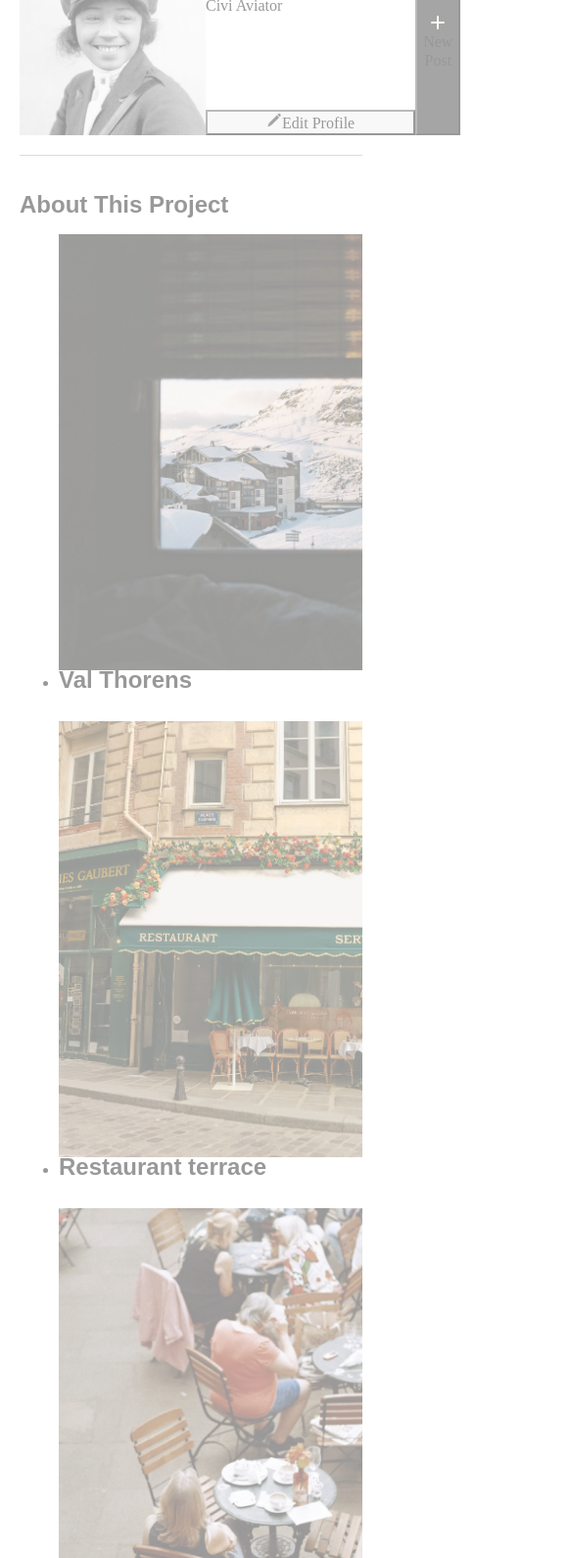
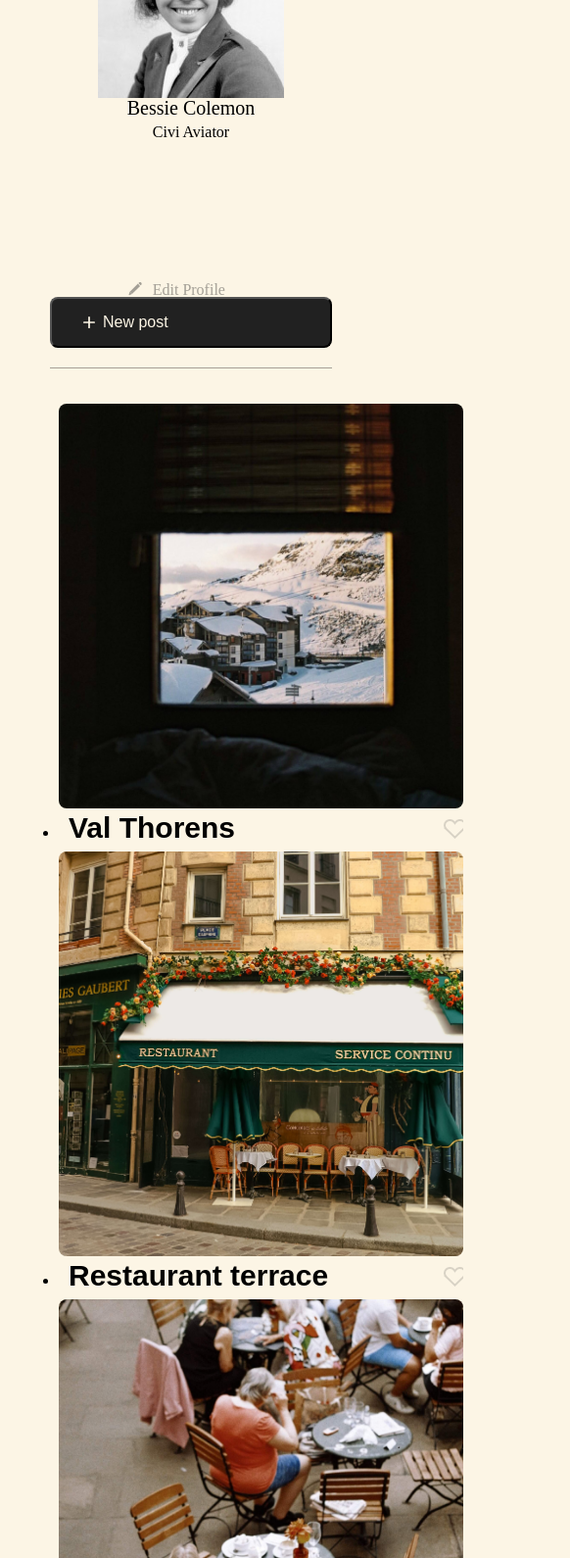
Before and after one commit to DeionM96/se_project_spots, a plain HTML site: page index.html in a window 390 px wide. Shown: the part 156-1746 px from the top of the page at 98% size, 582 px wide, since content can reach past the window. Drawn offline with Linux system fonts and the light colour scheme; files that its build step writes are made by us from their sources; files whose address does not match are found by name.

Commit message:
Add footer.css, content.css. big addition to blocks

```diff
--- /dev/null
+++ b/blocks/body.css
@@ -0,0 +1,3 @@
+.body {
+  background-color: #fcf5e5;
+}
--- a/blocks/card.css
+++ b/blocks/card.css
@@ -1,30 +1,50 @@
+.card {
+  max-width: 413px;
+}
 .card__content {
+  font-size: 20px;
+  font-weight: 500;
+  font-family: Poppings-medium, Arial, Helvetica, san-serif;
   display: flex;
   flex-direction: row;
   justify-content: space-between;
   align-items: center;
   width: 413px;
 }
-.card__title {
-  padding: 0 0 32px;
-  margin: 0;
-}
 .card__list-item {
-  display: flex;
-  gap: 10px;
-}
-
-.card__image {
   width: 413px;
   height: 445px;
+}
+.card__image {
   object-fit: cover;
   display: block;
+  width: 413px;
+  height: 413px;
+  object-fit: cover;
+  display: block;
+  border-radius: 8px;
+}
+.card__title {
+  margin: 0;
+  padding: 10px;
+  width: 190px;
+  height: 24px;
+  text-wrap: nowrap;
+  font-family: Poppings-medium, Arial, Helvetica, san-serif;
 }
 .card__like-button {
   background-image: url(../images/spots-images/heart.svg);
+  background-repeat: no-repeat;
   width: 20px;
   height: 23px;
   border: none;
   background-color: transparent;
   opacity: 40%;
 }
+
+@media screen and (max-width: 627px);
+ {
+  .card__image {
+    height: 288px;
+  }
+}
--- a/blocks/cards.css
+++ b/blocks/cards.css
@@ -1,5 +1,8 @@
 .cards {
   max-width: 413px;
+  flex-direction: row;
+  justify-content: space-between;
+  align-items: center;
   font-family: Poppings-medium, Arial, Helvetica, san-serif;
   font-style: normal;
   font-weight: normal;
@@ -7,19 +10,22 @@
   line-height: 20px;
   padding-top: 20px;
   border-bottom: 1px rgba(33, 33, 33, 0.4) solid;
-  opacity: 40%;
   border-radius: 8px;
-  overflow: hidden;
 }
 .cards__list {
   list-style-type: none;
+  width: 413px;
+  height: 413px;
   padding: 0;
   margin: 0;
-  display: flex;
-  flex-direction: column;
-  gap: 16px;
   display: grid;
   grid-template-columns: repeat(auto-fit, 413px);
   justify-content: center;
   gap: 40px 20px;
 }
+
+@media screen and (max-width: 627px) {
+  .cards__list {
+    grid-template-columns: repeat(auto-fit, 288px);
+  }
+}
--- a/blocks/header.css
+++ b/blocks/header.css
@@ -10,4 +10,5 @@
 .header__logo {
   width: 94px;
   height: 26px;
+  margin: 0 auto;
 }
--- a/blocks/pages.css
+++ b/blocks/pages.css
@@ -6,5 +6,4 @@
 .pages__section {
   max-width: 1280px;
   margin: 0 auto;
-  background-color: #4545;
 }
--- a/blocks/profile.css
+++ b/blocks/profile.css
@@ -1,13 +1,16 @@
 .profile {
   display: flex;
+  max-width: 1280px;
   padding: 34px 0 20px;
   border-bottom: 1px rgba(33, 33, 33, 0.4) solid;
-  opacity: 40%;
+  justify-content: center;
+  background-color: #fcf5e5;
 }
 .profile__avatar {
   width: 190px;
   height: 190px;
   margin-right: 20px;
+  border-radius: 8px;
 }
 .profile__column {
   display: flex;
@@ -15,8 +18,11 @@
 }
 
 .profile__name {
-  text-wrap-mode: nowrap;
+  text-wrap: nowrap;
   margin: 0 0 12px;
+  font-weight: 500;
+  font-size: 32px;
+  line-height: 1;
 }
 
 .profile__description {
@@ -25,8 +31,75 @@
 
 .profile__edi-button {
   margin-top: auto;
+  display: flex;
+  margin-top: 111px;
+  padding: 0;
+  border: none;
+  background-color: #fcf5e5;
+  gap: 10px;
+  width: 84px;
+  height: 16px;
+  text-wrap: nowrap;
 }
 
 .profile__add-button {
+  display: flex;
+  align-items: center;
+  font-size: 16px;
+  font-weight: 500;
+  font-family: Poppings-medium, Arial, Helvetica, san-serif;
+  margin-top: 138px;
+  margin-left: auto;
+  padding: 16px 32px 16px;
+  width: 157px;
+  height: 52px;
+  color: #fcf5e5;
+  border-radius: 8px;
   background-color: #212121;
+  text-wrap: nowrap;
+  gap: 8px;
 }
+.profile__plus-icon {
+  width: 12px;
+  height: 12px;
+  border: 2px;
+}
+
+@media screen and (max-width: 627px) {
+  .profile {
+    flex-direction: column;
+    max-width: 288px;
+    align-items: center;
+    text-align: center;
+    padding-top: 20px;
+  }
+  .profile__avatar {
+    margin: 0 0 12px;
+    width: 80px;
+    height: 80px;
+  }
+  .profile__name {
+    font-size: 20px;
+    margin: 0 0 6px;
+  }
+  profile__column {
+    margin: 0 0 20px;
+  }
+  .profile__description {
+    margin: 0 0 32px;
+  }
+  .profile__edi-button {
+    background-color: transparent;
+    color: #212121;
+    opacity: 40%;
+  }
+  .profile__add-button {
+    margin: 0;
+    padding: 18px 32px;
+    width: 100%;
+    background-color: #212121;
+    color: #fcf5e5;
+    border-radius: 8px;
+    gap: 8px;
+  }
+}
--- a/index.html
+++ b/index.html
@@ -1,25 +1,25 @@
-<!DOCTYPE html>
+   <!DOCTYPE html>
 <html lang="en">
   <head>
     <meta charset="UTF-8" />
     <meta name="viewport" content="width=device-width, initial-scale=1.0" />
     <meta name="description" content="This is a fun site!! Where users can add, change, and like posts such as images, profiles and more.">
-    <meta name="author" content="Deion Mitchell" keyword="Image, Sharing, HTML, CSS, Spots"
-    <title>Spots</title>
+    <meta name="author" content="Deion Mitchell" keyword="Image, Sharing, HTML, CSS, Spots">
+    <title></title>
     <link rel="stylesheet" href="./index.css" />
     <link rel="shortcut icon" href="../favicon.ico" type="image/x-icon">
   </head>
-  <body>
+  <body class="body">
     <div class="page">
       <!--this is the spots image-->
     <header class="header">
-      <img src="./images/spots-images/logo.svg" alt="Logo at the top of the page" class="header__logo"
-      <h1 class="header_title"></h1>
-      <p class="header_description"></p>
+      <img src="./images/spots-images/logo.svg"
+      alt="Logo at the top of the page"
+      class="header__logo">
     </header>
     <!--this is the profile group -->
     <main class="content">
-      <section class="profile" class="page__section">
+      <section class="profile pages__section">
         <!--this image is for the user profile image-->
         <img src="./images/spots-images/avatar.jpg" alt="Avatar picture" class="profile__avarter">
         <!--this 'div' contents the profile name, description and edit button-->
@@ -29,88 +29,109 @@
           <button type="button" class="profile__edi-button"><img src="./images/spots-images/pencil.svg" alt="pencil icon" class="profile__edit-btn">Edit Profile </button>
         </div>
         <!--this is the new post button element
-            this element new a hover: effect and it turns grey.
+            this element needs a hover: effect and it turns grey.
             --See the figma for exactly the right color.
             -->
         <button type="button" class="profile__add-button">
-          <img src="./images/spots-images/plus.svg" alt="plus icon" class="">New Post </button>
+        <!--this is the plus sign image element-->
+          <img src="./images/spots-images/plus.svg"
+          alt="plus icon"
+          class="profile__plus-icon">New post
+        </button>
       </section>
       <!--this section needs to have rounded edges
       added bottom border with 40% opacity-->
-      <section class="cards page__section" >
-        <h2 class="card_title">About This Project</h2>
-        <p class="card_content">
-         <ul class="card_list">
+      <section class="cards pages__section" >
+        <!--this is the unordered list element-->
+         <ul class="cards_list">
+          <!--this is each card element (i.e. indivdiual card elements)-->
           <li class="card_list-item">
+            <!--this is image 1 Val throne-->
             <img src="images\spots-images\1-photo-by-moritz-feldmann-from-pexels.jpg"
             alt="Val Thorens image"
              class="card__image">
+             <!--this is the div group's element with button-->
             <div class="card__content">
               <h2 class="card__title">Val Thorens</h2>
-              <button type="button" class="card__like-button"></button>
+                <!--this is the 1st heart icon-->
+              <button type="button" class="card__like-button">
+              </button>
             </div>
-          <li class="cards_list-item">
+            <!--this is each card element (i.e. indivdiual card elements)-->
+          <li class="card_list-item">
+              <!--this is image 2 Restaurant terrace-->
             <img src="images\spots-images\2-photo-by-ceiline-from-pexels.jpg"
-            alt="Val Thorens image"
+            alt="Restaurant terrace image"
              class="card__image">
+             <!--this is the div group's element with button-->
             <div class="card__content">
               <h2 class="card__title">Restaurant terrace</h2>
-              <button type="button" class="card__like-button"></button>
+                <!--this is the 2nd heart icon-->
+              <button type="button" class="card__like-button">
+              </button>
             </div>
+            <!--this is each card element (i.e. indivdiual card elements)-->
             <li class="card_list-item">
+             <!--this is image 3 An outdoor cafe-->
             <img src="images\spots-images\3-photo-by-tubanur-dogan-from-pexels.jpg"
-            alt="Val Thorens image"
+            alt="An outdoor cafe image"
              class="card__image">
+             <!--this is the div group's element with button-->
             <div class="card__content">
               <h2 class="card__title">An outdoor cafe</h2>
-              <button type="button" class="card__like-button"></button>
+                <!--this is the 3rd heart icon-->
+              <button type="button" class="card__like-button">
+              </button>
             </div>
+            <!--this is each card element (i.e. indivdiual card elements)-->
             <li class="card_list-item">
+               <!--this is image 4 A very long bridge, over the forest...-->
             <img src="images\spots-images\4-photo-by-maurice-laschet-from-pexels.jpg"
-            alt="Val Thorens image"
+            alt="A very long bridge, over the forest... image"
              class="card__image">
+             <!--this is the div group's element with button-->
             <div class="card__content">
-              <h2 class="card__title">A very long bridge, over the forest...
-</h2>
-              <button type="button" class="card__like-button"></button>
+              <h2 class="card__title">A very long bridge, over the forest...</h2>
+                <!--this is the 4th heart icon-->
+              <button type="button" class="card__like-button">
+              </button>
             </div>
+            <!--this is each card element (i.e. indivdiual card elements)-->
             <li class="card_list-item">
+               <!--this is image 5 Tunnel with morning light-->
             <img src="images\spots-images\5-photo-by-van-anh-nguyen-from-pexels.jpg"
-            alt="Val Thorens image"
+            alt="Tunnel with morning light image"
              class="card__image">
+             <!--this is the div group's element with button-->
             <div class="card__content">
+              <!--this is the div group's element with button-->
               <h2 class="card__title">Tunnel with morning light</h2>
-              <button type="button" class="card__like-button"></button>
+                <!--this is the 5th heart icon-->
+              <button type="button" class="card__like-button">
+              </button>
             </div>
+            <!--this is each card element (i.e. indivdiual card elements)-->
             <li class="card_list-item">
+               <!--this is image 6 Mountain house-->
             <img src="images\spots-images\6-photo-by-moritz-feldmann-from-pexels.jpg"
-            alt="Val Thorens image"
+            alt="Mountain house image"
              class="card__image">
+             <!--this is the div group's element with button-->
             <div class="card__content">
               <h2 class="card__title">Mountain house</h2>
-              <button type="button" class="card__like-button"></button>
+                <!--this is the 6th heart icon-->
+              <button type="button" class="card__like-button">
+              </button>
          </ul>
-        </p>
-      </section>
-      <section class="cards">
-        <h2 class="card_title">About This Project</h2>
-        <p class="card_content">
-          This is the main page for the Sprint 3 Spots project. Explore the
-          features and learn more about our work!
-        </p>
-      </section>
-      <section class="cards">
-        <h2 class="card_title">About This Project</h2>
-        <p class="card_content">
-          This is the main page for the Sprint 3 Spots project. Explore the
-          features and learn more about our work!
         </p>
       </section>
     </main>
     </div>
-    <footer class="footer">
-      <p>&copy; 2025 Sprint 3 Spots. All rights reserved.</p>
+    <!-- this is the footer for the page.-->
+    <footer class="footer pages__section">
+      <p class="footer__paragraph"> 2025 &copy; Sprint 3 Spots. All rights rervedse.</p>
     </footer>
+
     </div>
   </body>
 </html>
--- a/pages/index.css
+++ b/pages/index.css
@@ -2,9 +2,11 @@
 @import url(../vendor/fonts/fonts.css);
 @import url(../vendor/fonts/Poppins-Medium.ttf);
 @import url(../vendor/fonts/Poppins-Regular.ttf);
+@import url(../blocks/body.css);
 @import url(../blocks/pages.css);
 @import url(../blocks/header.css);
 @import url(../blocks/content.css);
 @import url(../blocks/profile.css);
 @import url(../blocks/card.css);
 @import url(../blocks/cards.css);
+@import url(../blocks/footer.css);
```
Also changed, not shown: blocks/footer.css (added, +11 -0 lines).
